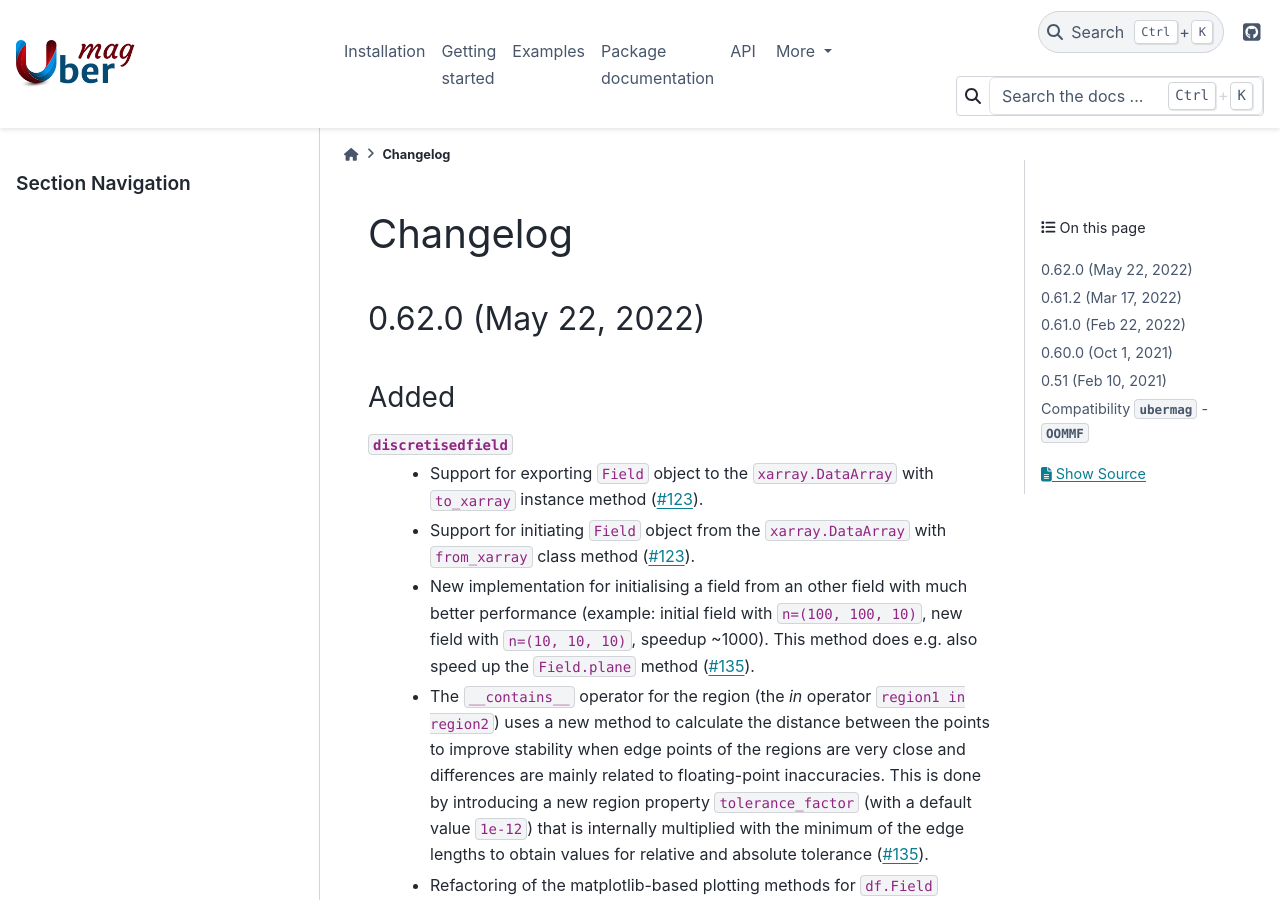
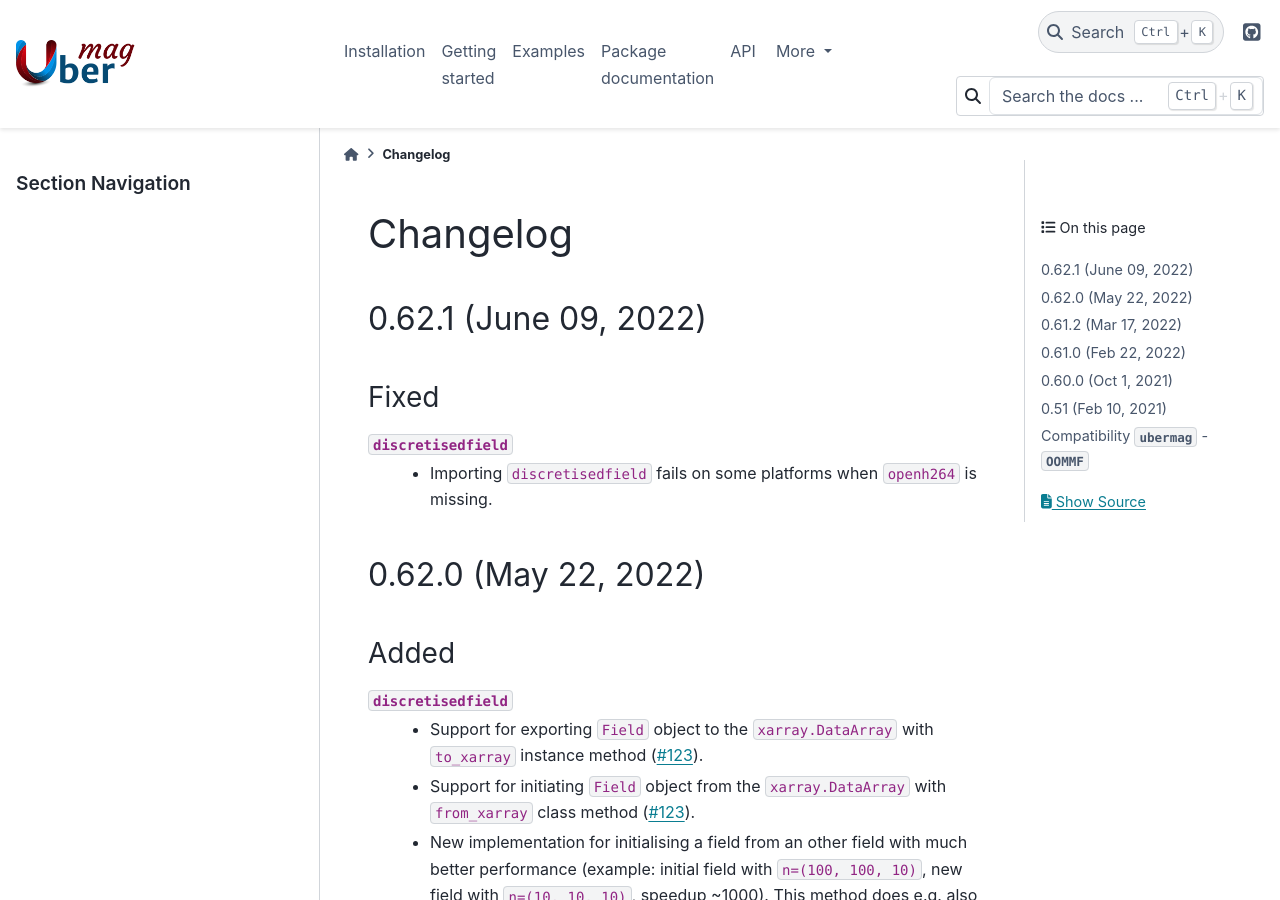
Before and after one commit to ubermag/ubermag.github.io, a Sphinx documentation site: the page built from source/changelog.rst, in a window 1280 px wide and 900 px high. Built offline with Sphinx 7.4.7 and the PyData theme 0.15.4, drawn with Linux system fonts in a browser that asks for light colours; pages that are not in the unit, such as notebooks, are missing from menus.

Commit message:
Bugfix: import error for discretisedfield

```diff
--- a/source/changelog.rst
+++ b/source/changelog.rst
@@ -1,6 +1,16 @@
 =========
 Changelog
 =========
+
+0.62.1 (June 09, 2022)
+======================
+
+Fixed
+-----
+
+``discretisedfield``
+  - Importing ``discretisedfield`` fails on some platforms when ``openh264`` is
+    missing.
 
 0.62.0 (May 22, 2022)
 =====================
```
